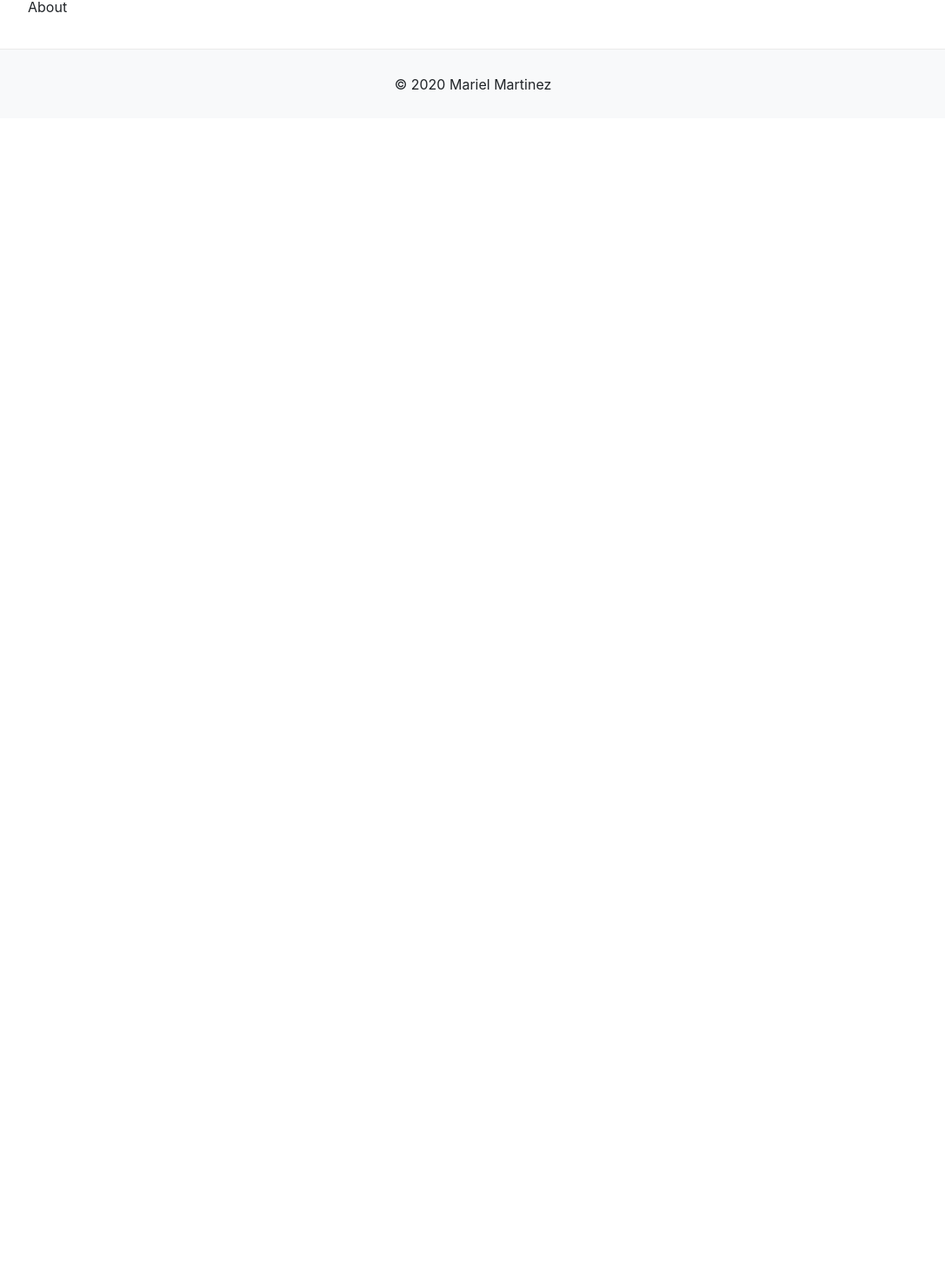
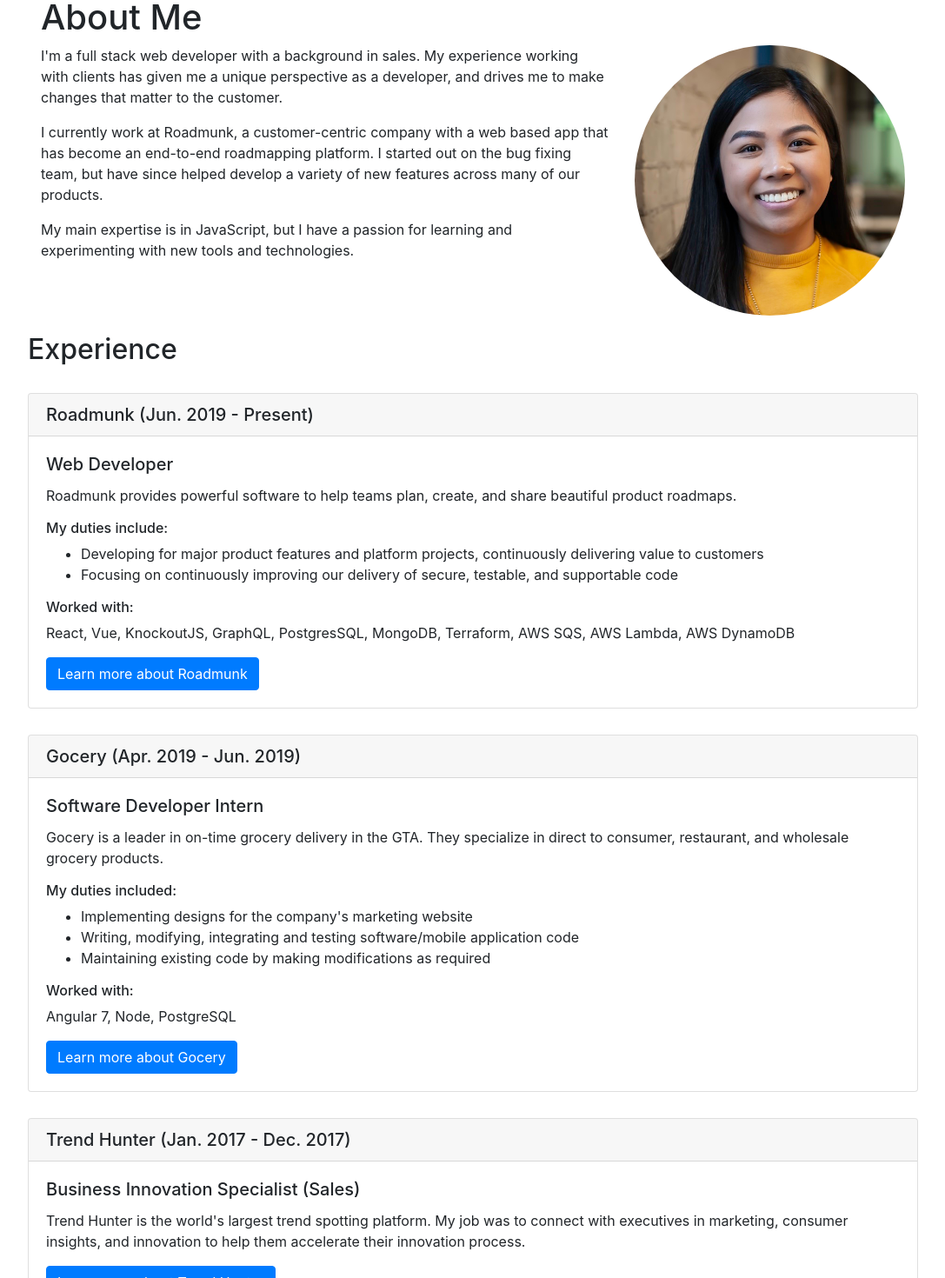
Before and after one commit to maresmartinez/portfolio-v2, a Next.js app: page /about-me in a window 1280 px wide. Shown: the part 110-1580 px from the top of the page at 87% size, without its empty margins (96-1183 px from the left). Before the commit the page ends 800 px from the top, so only its background shows below. Built offline with nearby package versions, Linux system fonts and the light colour scheme.

Commit message:
Fill out About Me page

```diff
--- /dev/null
+++ b/pages/about-me/AboutMePage.module.css
@@ -0,0 +1,7 @@
+.img {
+  margin-bottom: 20px;
+}
+
+.experience > * {
+  margin-bottom: 30px;
+}
--- a/pages/about-me/index.tsx
+++ b/pages/about-me/index.tsx
@@ -1,8 +1,83 @@
 import React, { ReactNode } from 'react';
+import Image from 'react-bootstrap/Image';
+import Container from 'react-bootstrap/Container';
+import Row from 'react-bootstrap/Row';
+import Col from 'react-bootstrap/Col';
+import Card from 'react-bootstrap/Card'
+import Button from 'react-bootstrap/Button'
+import styles from './AboutMePage.module.css';
 
 const AboutMePage = (): ReactNode => (
   <div>
-    <p>About</p>
+    <Container>
+      <Row>
+        <Col>
+          <h1>About Me</h1>
+        </Col>
+      </Row>
+      <Row>
+        <Col sm={8}>
+          <p>I&apos;m a full stack web developer with a background in sales. My experience working with clients has given me a unique perspective as a developer, and drives me to make changes that matter to the customer.</p>
+          <p>I currently work at Roadmunk, a customer-centric company with a web based app that has become an end-to-end roadmapping platform. I started out on the bug fixing team, but have since helped develop a variety of new features across many of our products.</p>
+          <p>My main expertise is in JavaScript, but I have a passion for learning and experimenting with new tools and technologies.</p>
+        </Col>
+        <Col sm={4}>
+          <Image className={styles.img} src="/Mares2.jpg" fluid roundedCircle />
+        </Col>
+      </Row>
+    </Container>
+    <div className={styles.experience}>
+      <h2>Experience</h2>
+      <Card>
+        <Card.Header as="h5">Roadmunk (Jun. 2019 - Present)</Card.Header>
+        <Card.Body>
+          <Card.Title>Web Developer</Card.Title>
+          <Card.Text>
+            <p>Roadmunk provides powerful software to help teams plan, create, and share beautiful product roadmaps.</p>
+
+            <h6>My duties include:</h6>
+            <ul>
+              <li>Developing for major product features and platform projects, continuously delivering value to customers</li>
+              <li>Focusing on continuously improving our delivery of secure, testable, and supportable code</li>
+            </ul>
+
+            <h6>Worked with:</h6>
+          React, Vue, KnockoutJS, GraphQL, PostgresSQL, MongoDB, Terraform, AWS SQS, AWS Lambda, AWS DynamoDB
+        </Card.Text>
+          <Button variant="primary" href="https://roadmunk.com/" target="_blank">Learn more about Roadmunk</Button>
+        </Card.Body>
+      </Card>
+      <Card>
+        <Card.Header as="h5">Gocery (Apr. 2019 - Jun. 2019)</Card.Header>
+        <Card.Body>
+          <Card.Title>Software Developer Intern</Card.Title>
+          <Card.Text>
+            <p>Gocery is a leader in on-time grocery delivery in the GTA. They specialize in direct to consumer, restaurant, and wholesale grocery products.</p>
+
+            <h6>My duties included:</h6>
+            <ul>
+              <li>Implementing designs for the company&apos;s marketing website</li>
+              <li>Writing, modifying, integrating and testing software/mobile application code</li>
+              <li>Maintaining existing code by making modifications as required</li>
+            </ul>
+
+            <h6>Worked with:</h6>
+          Angular 7, Node, PostgreSQL
+        </Card.Text>
+          <Button variant="primary" href="https://www.gocery.ca/" target="_blank">Learn more about Gocery</Button>
+        </Card.Body>
+      </Card>
+      <Card>
+        <Card.Header as="h5">Trend Hunter (Jan. 2017 - Dec. 2017)</Card.Header>
+        <Card.Body>
+          <Card.Title>Business Innovation Specialist (Sales)</Card.Title>
+          <Card.Text>
+            <p>Trend Hunter is the world&apos;s largest trend spotting platform. My job was to connect with executives in marketing, consumer insights, and innovation to help them accelerate their innovation process.</p>
+          </Card.Text>
+          <Button variant="primary" href="https://www.trendhunter.com/" target="_blank">Learn more about Trend Hunter</Button>
+        </Card.Body>
+      </Card>
+    </div>
   </div>
 );
 
```
Also changed, not shown: public/Mares2.jpg (added).
